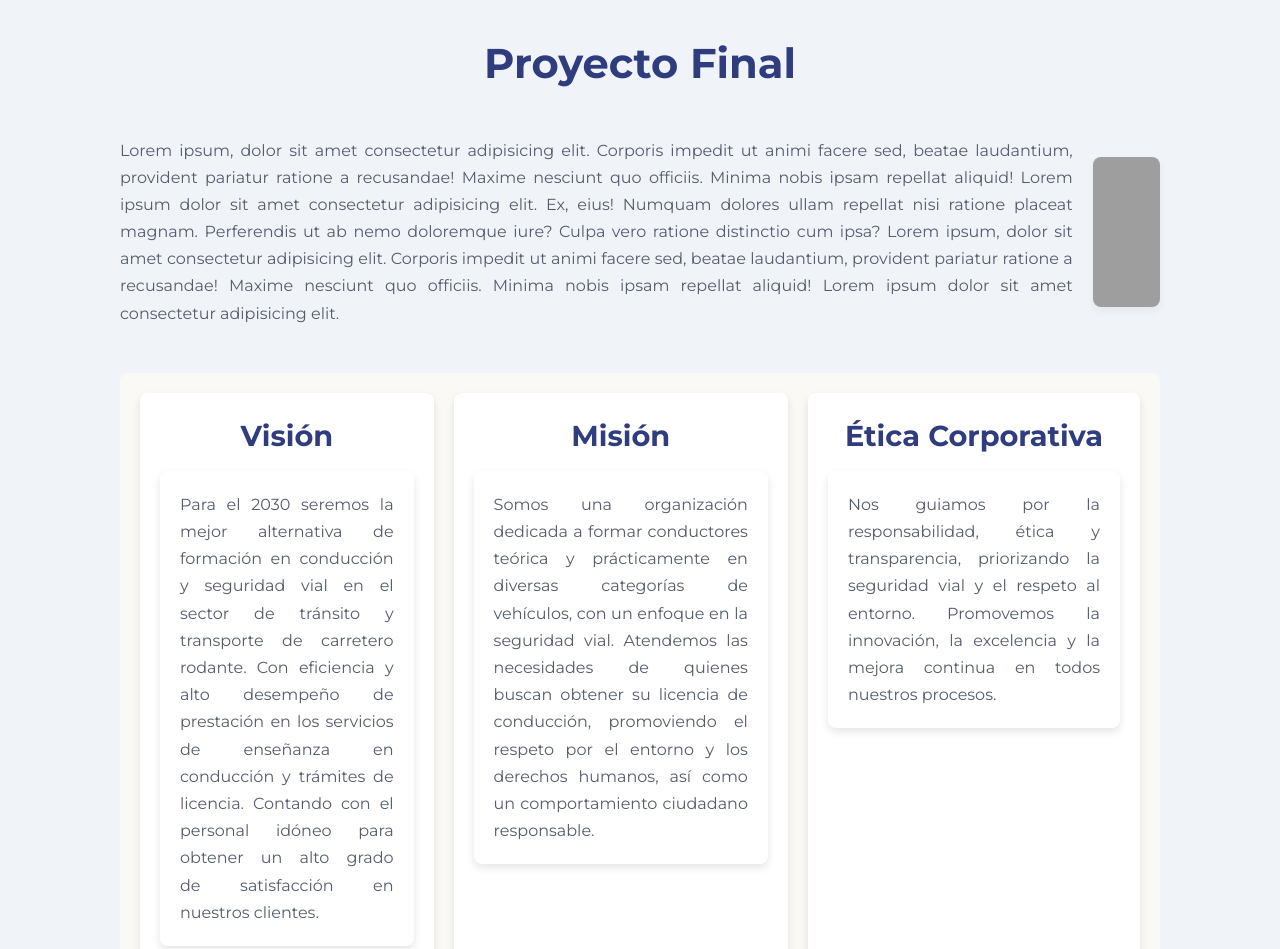
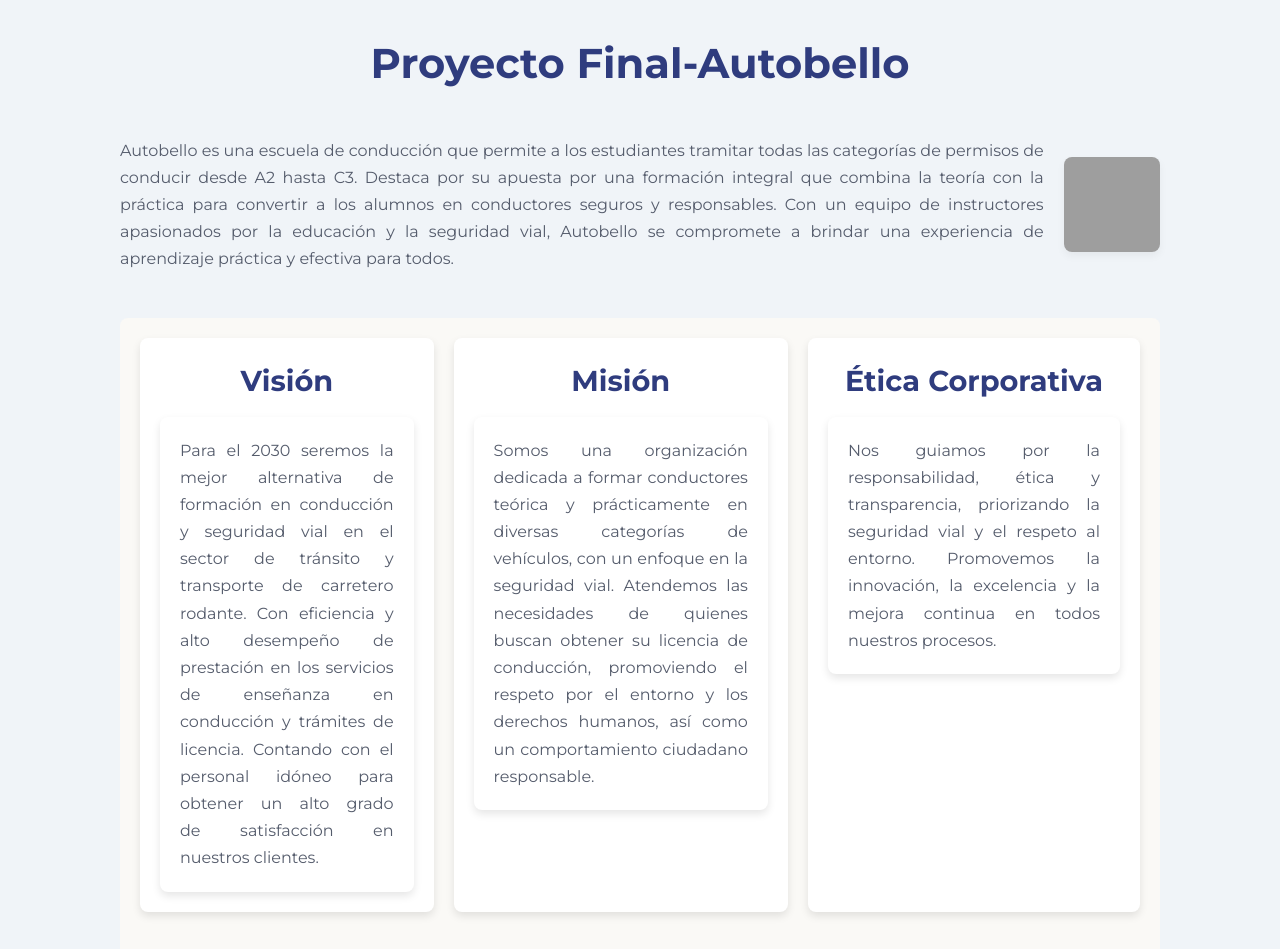
Before and after one commit to Mayday3003/Autobello, a plain HTML site: page index.html in a window 1280 px wide. Shown: the top 949 px of the page. Drawn offline with Linux system fonts and the light colour scheme; grey boxes are pictures that could not be loaded.

Commit message:
Descripción

```diff
--- a/index.html
+++ b/index.html
@@ -11,15 +11,12 @@
 </head>
 <body>
     <main class="main__wrapper">
-        <h1>Proyecto Final</h1>
+        <h1>Proyecto Final-Autobello</h1>
         <section class="section-1">
             <article class="descripcion__wrapper">
                 <div class="descripcion__container">
                     <p class="descripcion p">
-                        Lorem ipsum, dolor sit amet consectetur adipisicing elit. Corporis impedit ut animi facere sed, beatae laudantium, provident pariatur ratione a recusandae! Maxime nesciunt quo officiis. Minima nobis ipsam repellat aliquid! Lorem ipsum dolor sit amet consectetur adipisicing elit. Ex, eius! Numquam dolores ullam repellat nisi ratione placeat magnam. Perferendis ut ab nemo doloremque iure? Culpa vero ratione distinctio cum ipsa?
-                        Lorem ipsum, dolor sit amet consectetur adipisicing elit. Corporis impedit ut animi facere sed, beatae laudantium, provident pariatur ratione a recusandae! Maxime nesciunt quo officiis. Minima nobis ipsam repellat aliquid! Lorem ipsum dolor sit amet consectetur adipisicing elit.
-                    </p>
-                </div>
+                        Autobello es una escuela de conducción que permite a los estudiantes tramitar todas las categorías de permisos de conducir desde A2 hasta C3. Destaca por su apuesta por una formación integral que combina la teoría con la práctica para convertir a los alumnos en conductores seguros y responsables. Con un equipo de instructores apasionados por la educación y la seguridad vial, Autobello se compromete a brindar una experiencia de aprendizaje práctica y efectiva para todos.</div>
                 <div class="img_container img-1">
                     <img src="images/eugene-tkachenko-Fr4-RuSQ60E-unsplash.jpg" alt="">
                 </div>
```
